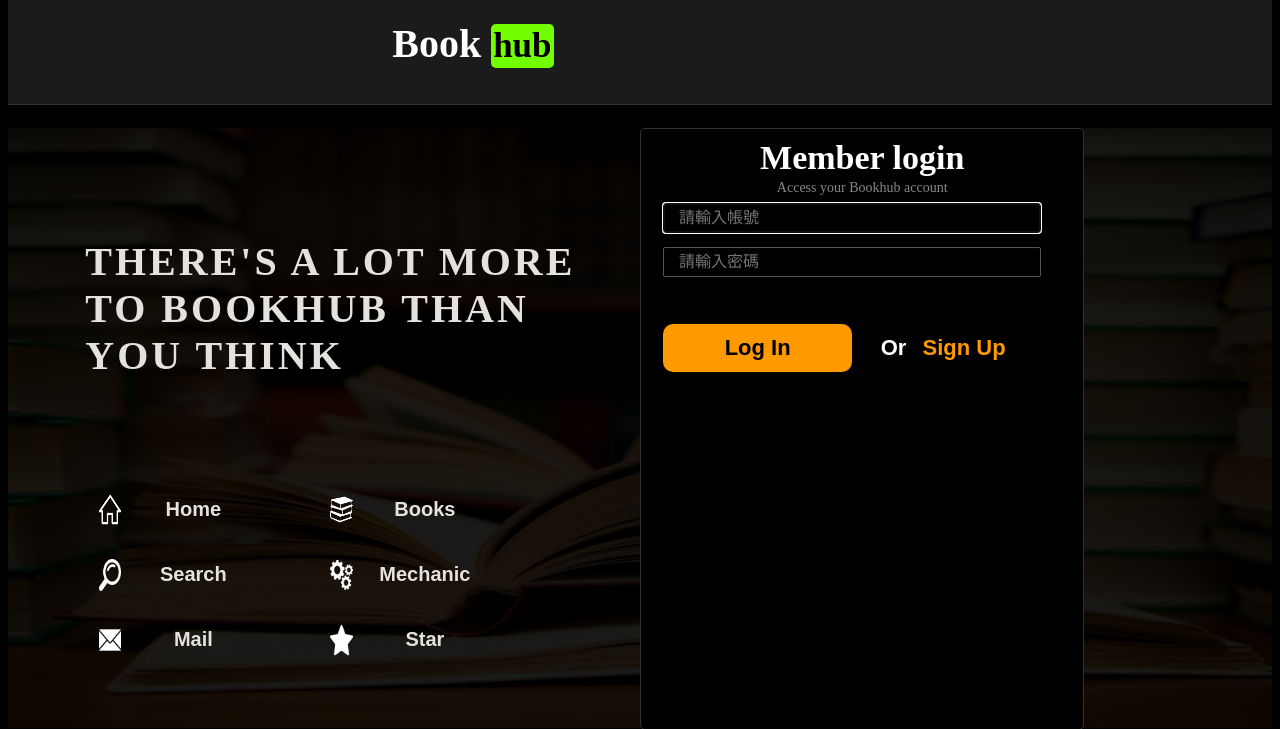
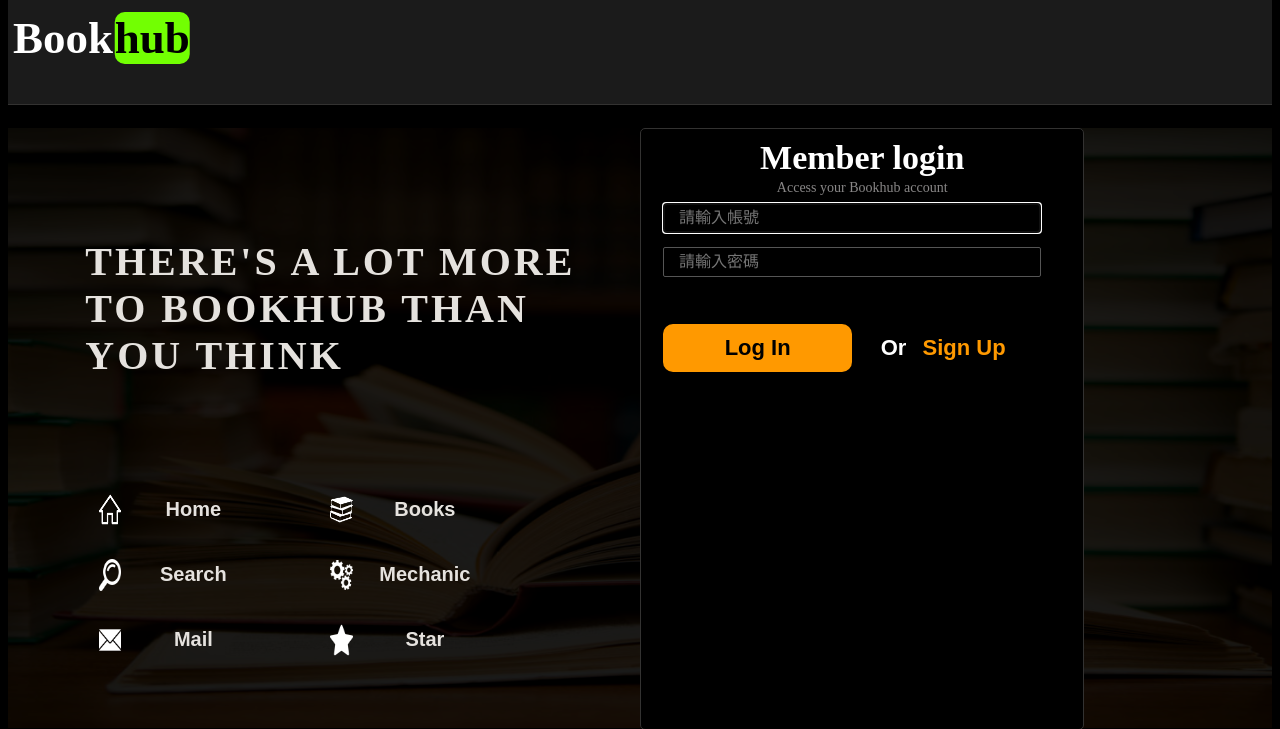
Before and after one commit to No3ody9rogramming/DB_Final_Project_11, a PHP site: page /login.php in a window 1280 px wide. Shown: the top 729 px of the page. Run offline with PHP 8.4, Linux system fonts and the light colour scheme.

Commit message:
login css可以縮放

```diff
--- a/css/login.css
+++ b/css/login.css
@@ -1,6 +1,10 @@
 .wrongMessage::placeholder {
 	color: red;
 }
+@media only screen
+and (min-width : 0px)
+and (max-device-width : 999999px)
+{
 html, body {
   width: 100%;
   height: 100%;
@@ -25,28 +29,39 @@ html .main .top, body .main .top {
   border-bottom: 1px solid #333231;
 }
 html .main .top .title, body .main .top .title {
-  position: absolute;
-  top: 10px;
-  left: 15px;
-  width: 180px;
-  height: 70%;
-  margin: 10px 0px 0px 0px;
-  padding-left: 2px;
+  width: 240px;
+  height:100%;
+  margin-top:12px;
+  margin-left:5px;
   display: inline-block;
-  background-color: #1B1B1B;
+  vertical-align:bottom;
   color: white;
-  font-size: 40px;
   font-weight: bold;
 }
-html .main .top .title .titlesquare, body .main .top .title .titlesquare {
+.titlename:hover, .titlesquare:hover {
+  cursor: pointer;
+}
+html .main .top .title  .titlename, body .main .top .title  .titlename {
   display: inline-block;
+  vertical-align:top;
+  width:auto;
+  margin-right: 9px;
+  padding: 0px;
+  font-size: 45px;
+}
+html .main .top .title  .titlesquare, body .main .top .title  .titlesquare {
+  width:auto;
+  height:auto;
+  display: inline-block;
+  vertical-align:top;
   background-color: #FF9901;
-  font-size: 35px;
-  border-radius: 5px;
+  font-size: 45px;
+  border-radius: 10px;
   color: black;
-  padding: 2px;
-  margin: 0px;
+  margin-left: 0px;
   font-weight: bold;
+  -webkit-transform: translateX(-15%);
+          transform: translateX(-15%);
 }
 html .main .center, body .main .center {
   width: 100%;
@@ -240,8 +255,26 @@ html .main .center .c_right, body .main .center .c_right {
   height: 100%;
   background: rgba(0, 0, 0, 0);
 }
-
-
+}
+@media only screen
+and (min-width : 0px)
+and (max-width : 730px)
+{
+  html .main .center .c_left, body .main .center .c_left {
+  display: none;
+}
+html .main .center .c_center, body .main .center .c_center {
+  position: absolute;
+  margin: 0;
+  left: 10%;
+  display: inline-block;
+  /*padding: 20px;*/
+  background-color: #0c0c0c;
+  width: 80%;
+  height: 100%;
+  background: rgba(0, 0, 0, 0);
+}
+}
 @-webkit-keyframes ani {
   0% {
     left: 0;
--- a/login.php
+++ b/login.php
@@ -12,8 +12,9 @@
   ?>
   <div class="main">
   <div class="top">
-    <div class="title">Book
-      <div class="titlesquare">hub</div>
+    <div class="title">
+        <div class="titlename">Book</div>
+        <div class="titlesquare">hub</div>
     </div>
   </div>
   <div class="center">
```
